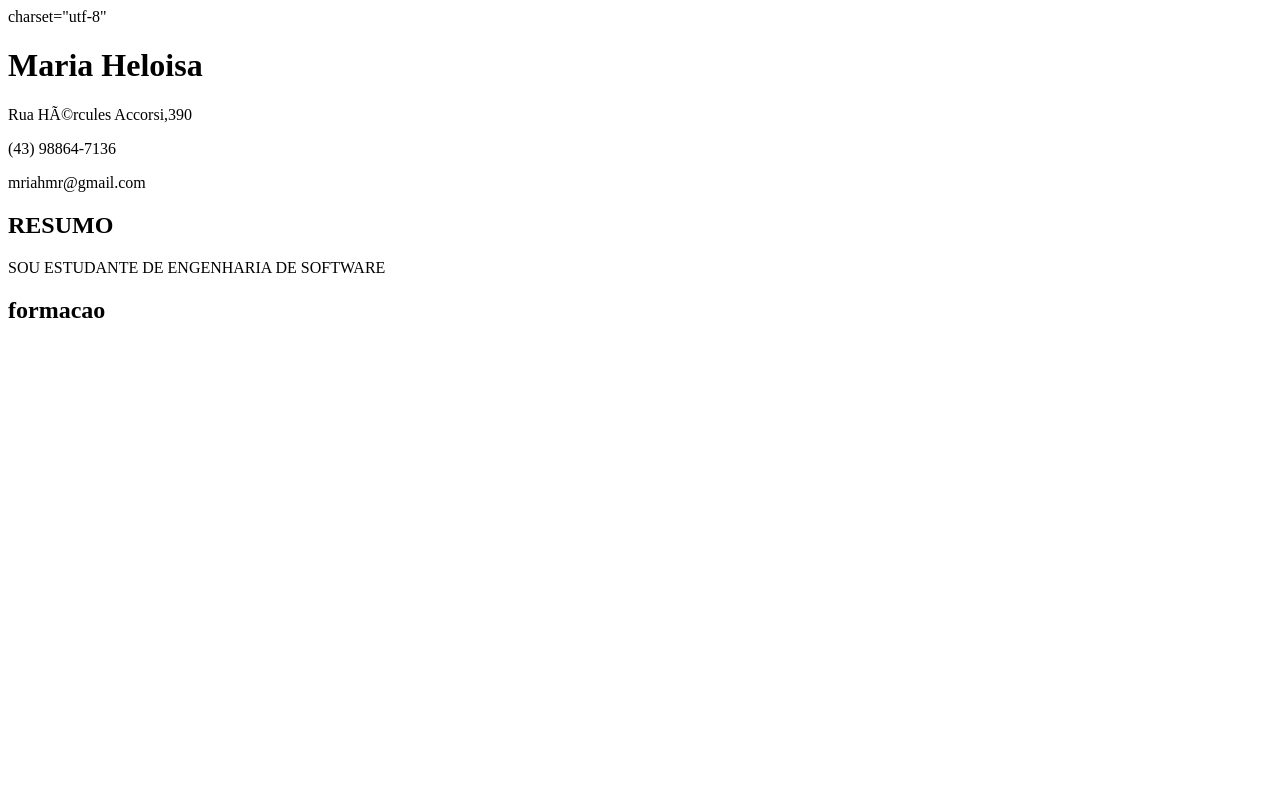
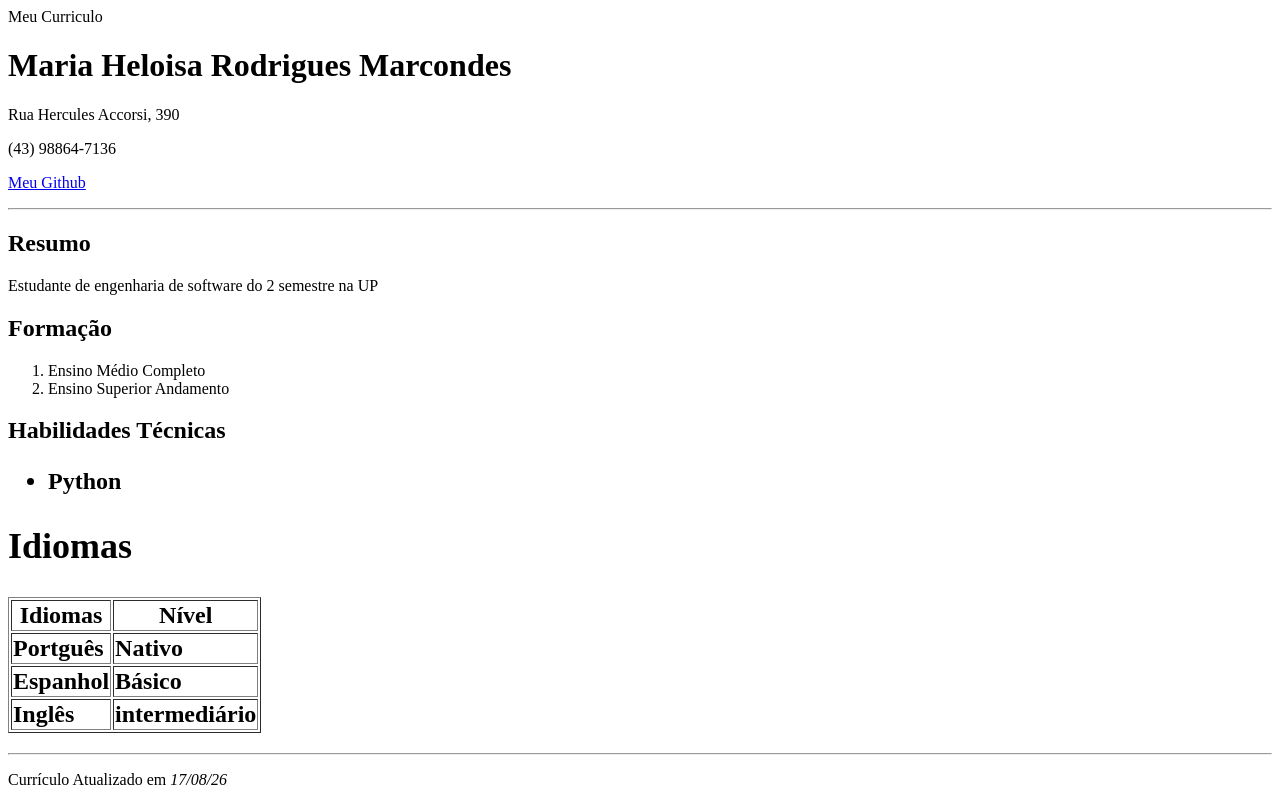
Before and after one commit to mriahrm/front-end-web-bes, a plain HTML site: page aula 2/index.html in a window 1280 px wide. Drawn offline with Linux system fonts and the light colour scheme.

Commit message:
atualizei meu curriculo

```diff
--- a/aula 2/index.html
+++ b/aula 2/index.html
@@ -1,31 +1,67 @@
 <!DOCTYPE html>
-<html lang="pt-br">
+<html lagn="pt-br">
   <head>
-         <meta> charset="utf-8"
-         <title>Curriculo Maria Heloisa</title>
+    <meta charset="utf-8"
+    <title>Meu Curriculo</title>
   </head>
   <body>
     <div id="cabecalho">
-         <h1>Maria Heloisa</h1>
-         <p>Rua Hércules Accorsi,390</p>
+      <h1>Maria Heloisa Rodrigues Marcondes</h1>
+      <p>Rua Hercules Accorsi, 390</p>
       <p>(43) 98864-7136</p>
       <p>
-            <a href="mriahrm@gmail.com"></a>mriahmr@gmail.com</a>
+        <a href="https://github.com/mriahrm">Meu Github</a>
       </p>
+    <div>
+      <hr>
+    <div id="principal">
 
-      <div id="corpo">
+       <div>
+        <h2>Resumo</h2>
+        <p>
+          Estudante de engenharia de software do 2 semestre na UP
 
-        <div id="resumo">
-            <h2>RESUMO</h2>
-            <p>
-                SOU ESTUDANTE DE ENGENHARIA DE SOFTWARE
-            </p>
+        </P>
       </div>
-
-        </div id=formacao>
-        <h2>formacao</h2>
-
-      <div></div>
+      <div>
+           <h2>Formação</h2>
+           <ol>
+            <li>Ensino Médio Completo</li>
+            <li>Ensino Superior Andamento</li>
+           </ol>
+       </div>
+       <div>
+        <h2>Habilidades Técnicas<h2>
+          <ul>
+            <li>Python</li>
+          </ul>
+          <div>
+            <h2>Idiomas</h2>
+            <table border="1">
+              <tr>
+                <th>Idiomas</th>
+                <th>Nível</th>
+              </tr>
+              <tr>
+                <td>Portguês</td>
+                <td>Nativo</td>
+              </tr>
+              <tr>
+                <td>Espanhol</td>
+                <td>Básico</td>
+              </tr>
+              <tr>
+                <td>Inglês</td>
+                <td>intermediário</td>
+              </tr>
+            </table>
+          </div>
+       </div>
+      <div>
+    <hr>
+    <div>
+      <p>Currículo Atualizado em <i>17/08/26</i></p>
+    </div>
   </body>
 
 </html>
```
Lines whose indentation alone changed are shown as unchanged.
